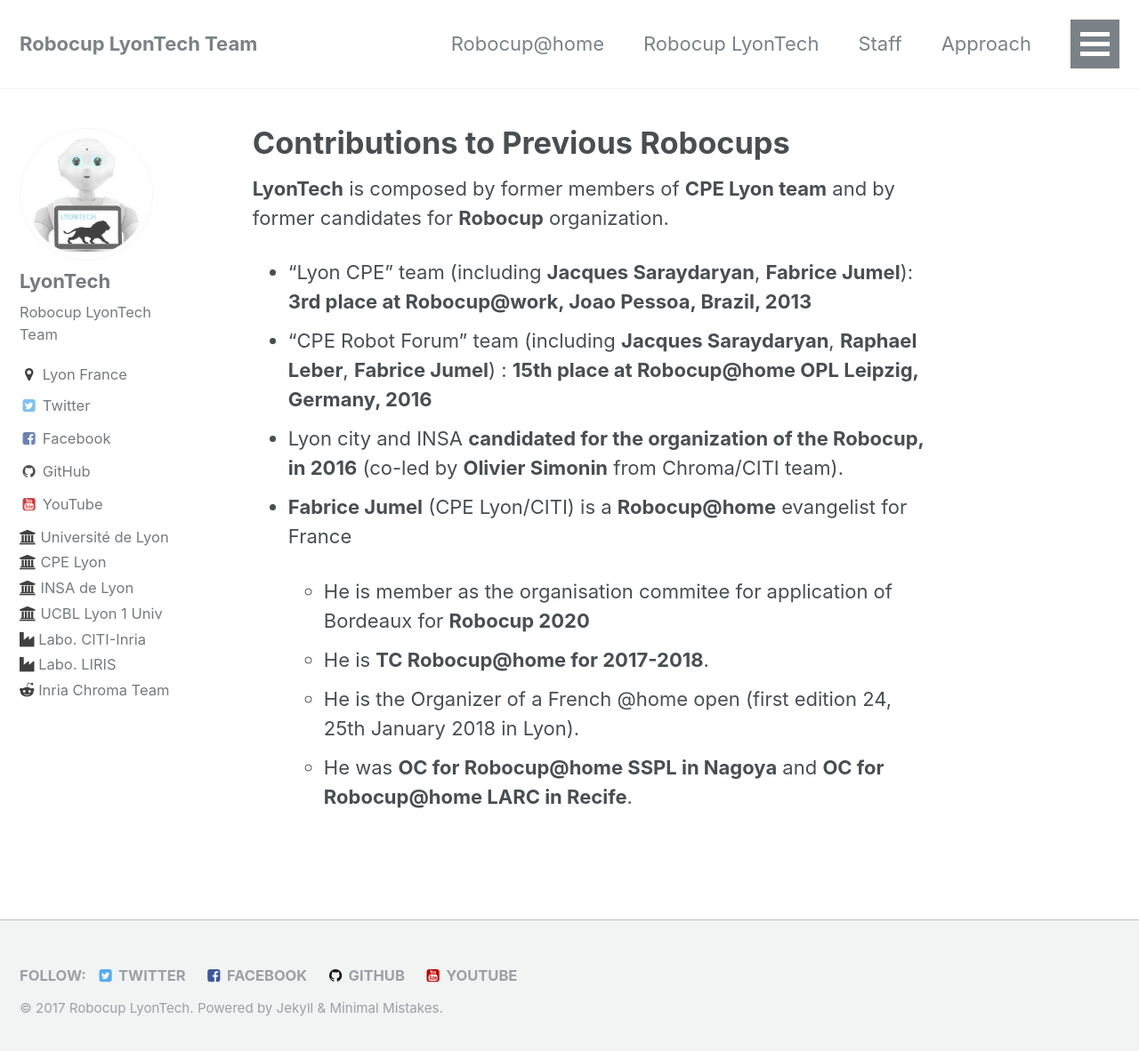
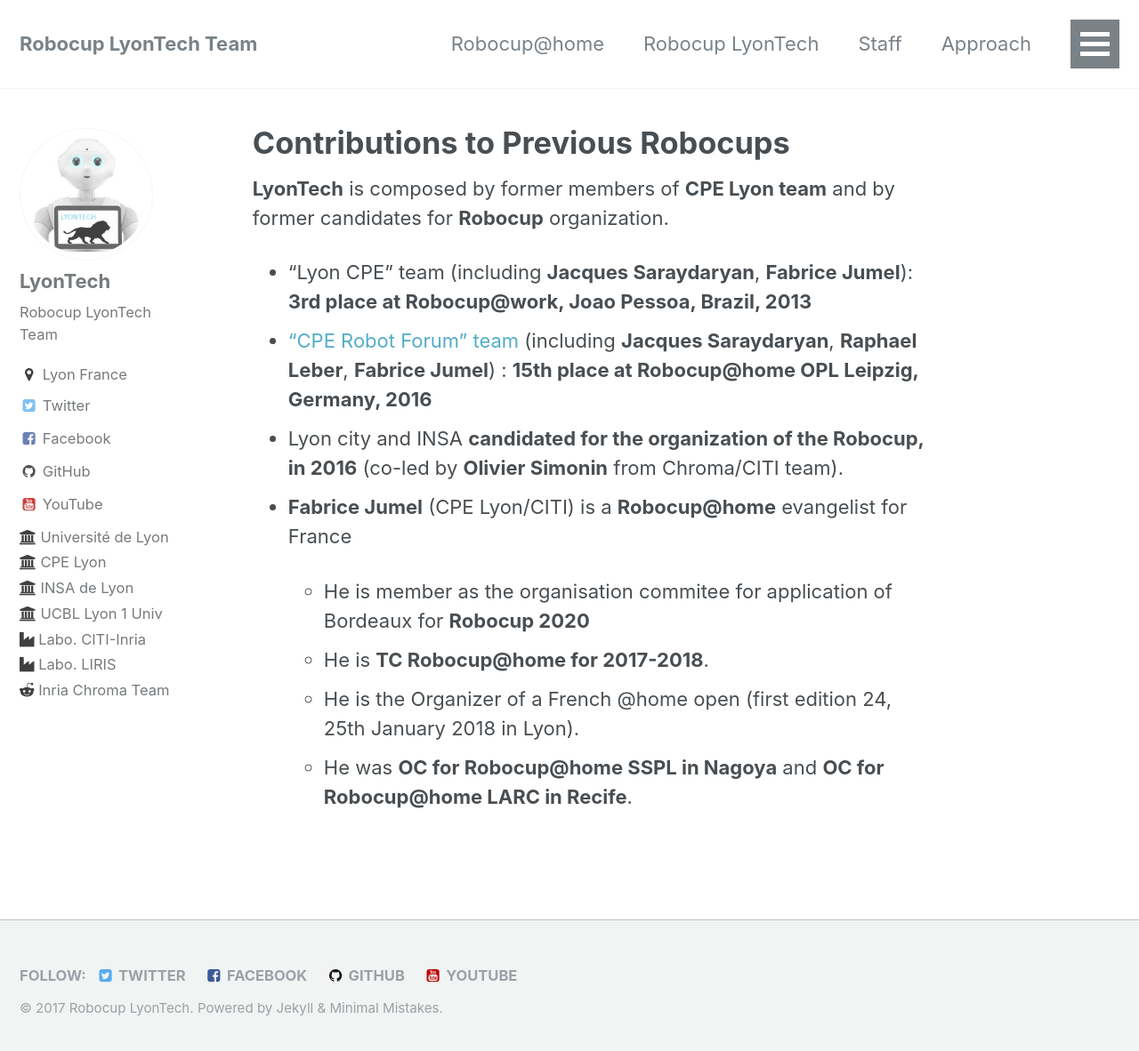
Before and after one commit to Robocup-Lyontech/Robocup-Lyontech.github.io, a Jekyll site: the page built from _pages/contribution.md, in a window 1280 px wide and 1190 px high. Shown: the top 1182 px of the window at 89% size. Built offline with Jekyll 4.4.1, drawn with Linux system fonts in a browser that asks for light colours; part of the change alters nothing that is shown.

```diff
--- a/_pages/contribution.md
+++ b/_pages/contribution.md
@@ -7,7 +7,7 @@ title: "Contributions to Previous Robocups"
 **LyonTech** is composed by former members of **CPE Lyon team** and by former candidates for **Robocup** organization.
 
 - "Lyon CPE" team  (including **Jacques Saraydaryan**, **Fabrice Jumel**): **3rd place at Robocup@work, Joao Pessoa, Brazil, 2013**
-- "CPE Robot Forum" team (including **Jacques Saraydaryan**, **Raphael Leber**, **Fabrice Jumel**) : **15th place at Robocup@home OPL Leipzig, Germany, 2016**
+-  ["CPE Robot Forum" team](http://cpe-dev.fr/robotcup/) (including **Jacques Saraydaryan**, **Raphael Leber**, **Fabrice Jumel**) : **15th place at Robocup@home OPL Leipzig, Germany, 2016**
 - Lyon city and INSA **candidated for the organization of the Robocup, in 2016** (co-led by **Olivier Simonin** from Chroma/CITI team).
 - **Fabrice Jumel** (CPE Lyon/CITI) is a **Robocup@home** evangelist for France
 
```
